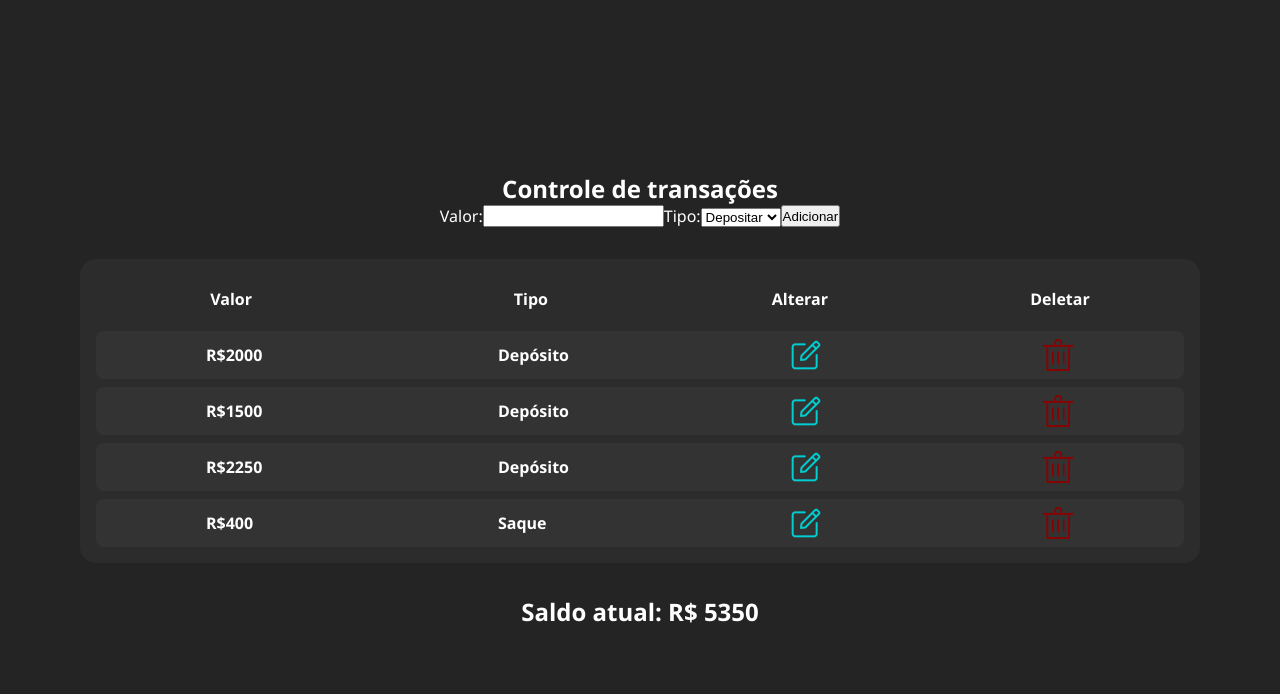
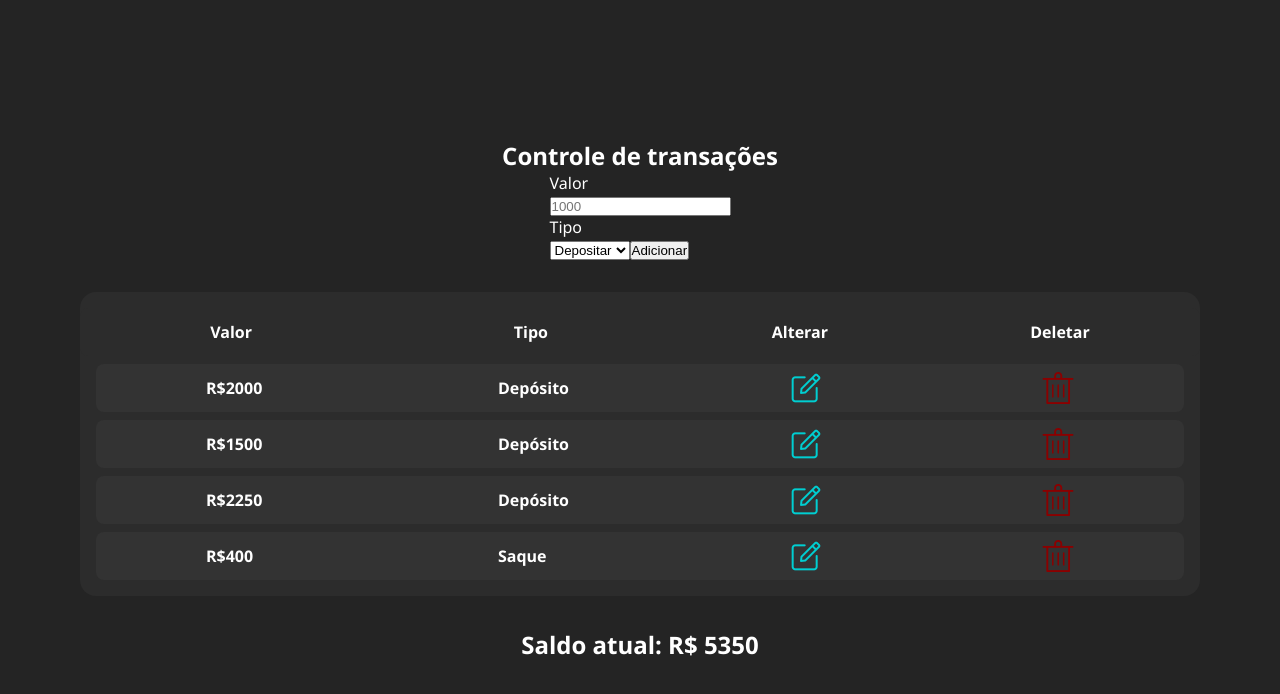
Before and after one commit to EricBrisola/-transactions-control, a React (Vite) app: page / in a window 1280 px wide. Shown: the top 694 px of the page. Built offline with nearby package versions, Linux system fonts and the light colour scheme; data requests are answered from the project's data file.

Commit message:
refactor: refactored form input/label and added css classes

```diff
--- a/src/App.jsx
+++ b/src/App.jsx
@@ -59,7 +59,7 @@ function App() {
 
   return (
     <div className="App">
-      <h2>Controle de transações</h2>
+      <h2 className="app-title">Controle de transações</h2>
 
       <TransactionForm
         method={"post"}
@@ -70,6 +70,7 @@ function App() {
         onChange={createNewTransaction}
         valueSelect={transaction.type}
         btnText={"Adicionar"}
+        className={"main-form"}
       />
 
       <section className="transactions">
@@ -116,6 +117,7 @@ function App() {
             onChange={handleOnChangeUpdate}
             valueSelect={transactionToUpdate.type}
             btnText={"Confirmar"}
+            className={"modal-form"}
           />
         </Modal>
       )}
--- a/src/components/TransactionForm/index.jsx
+++ b/src/components/TransactionForm/index.jsx
@@ -9,10 +9,12 @@ function TransactionForm({
   onChange,
   valueSelect,
   btnText,
+  className,
 }) {
   return (
-    <form method={method} onSubmit={onSubmit} className="transaction-form">
-      <label htmlFor={htmlFor}>Valor: </label>
+    <form method={method} onSubmit={onSubmit} className={className}>
+      <label htmlFor={htmlFor} className="value-label">
+        <p>Valor</p>
         <input
           type="number"
           name="value"
@@ -22,9 +24,11 @@ function TransactionForm({
           required={true}
           min={0}
           className="value-input"
+          placeholder="1000"
         />
-      <label>
-        Tipo:
+      </label>
+      <label className="select-label">
+        <p>Tipo</p>
         <select
           name="type"
           value={valueSelect}
@@ -36,7 +40,9 @@ function TransactionForm({
         </select>
       </label>
 
-      <button type="submit">{btnText}</button>
+      <button type="submit" className="submit-button">
+        {btnText}
+      </button>
     </form>
   );
 }
```
Lines whose indentation alone changed are shown as unchanged.
